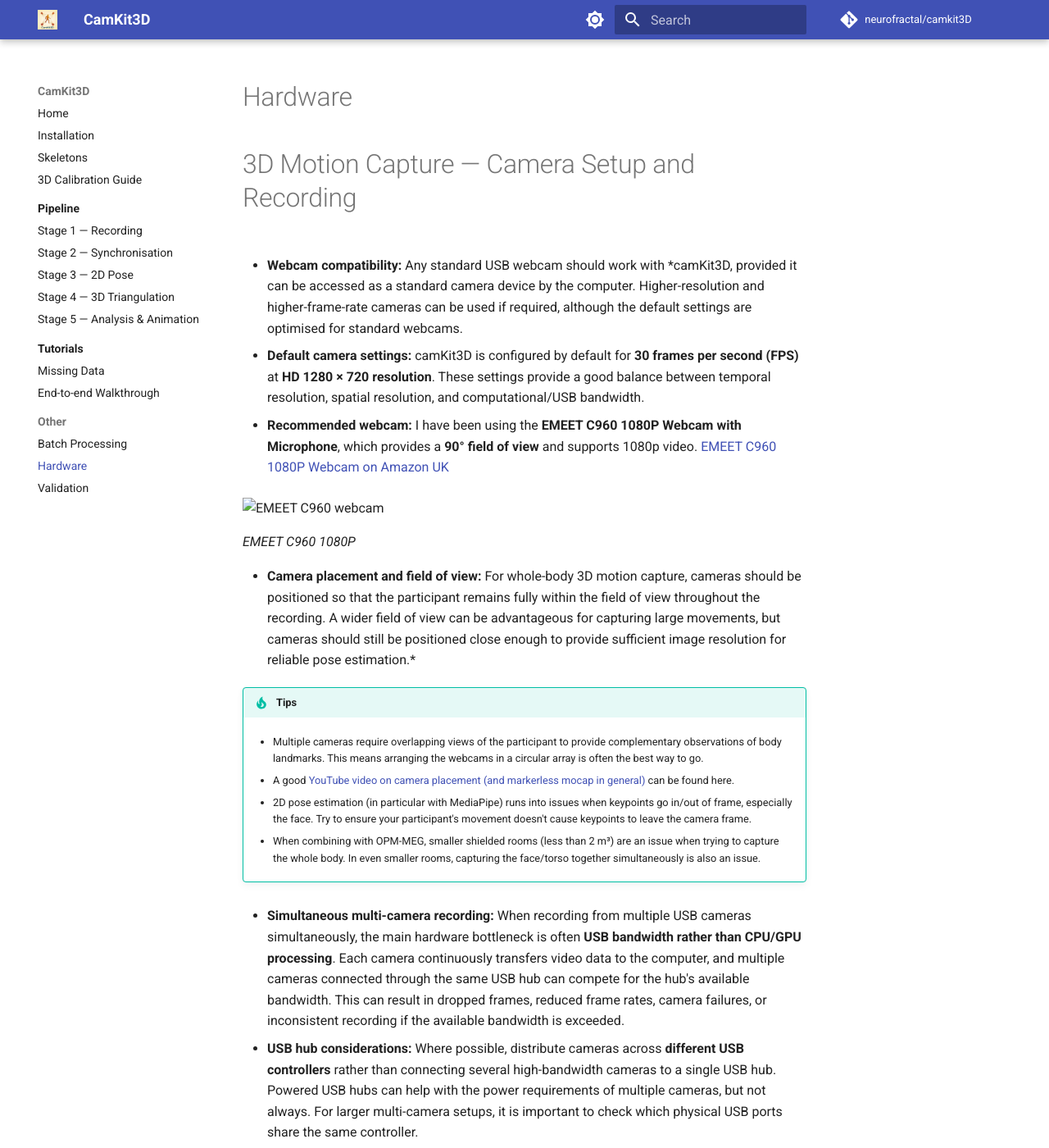
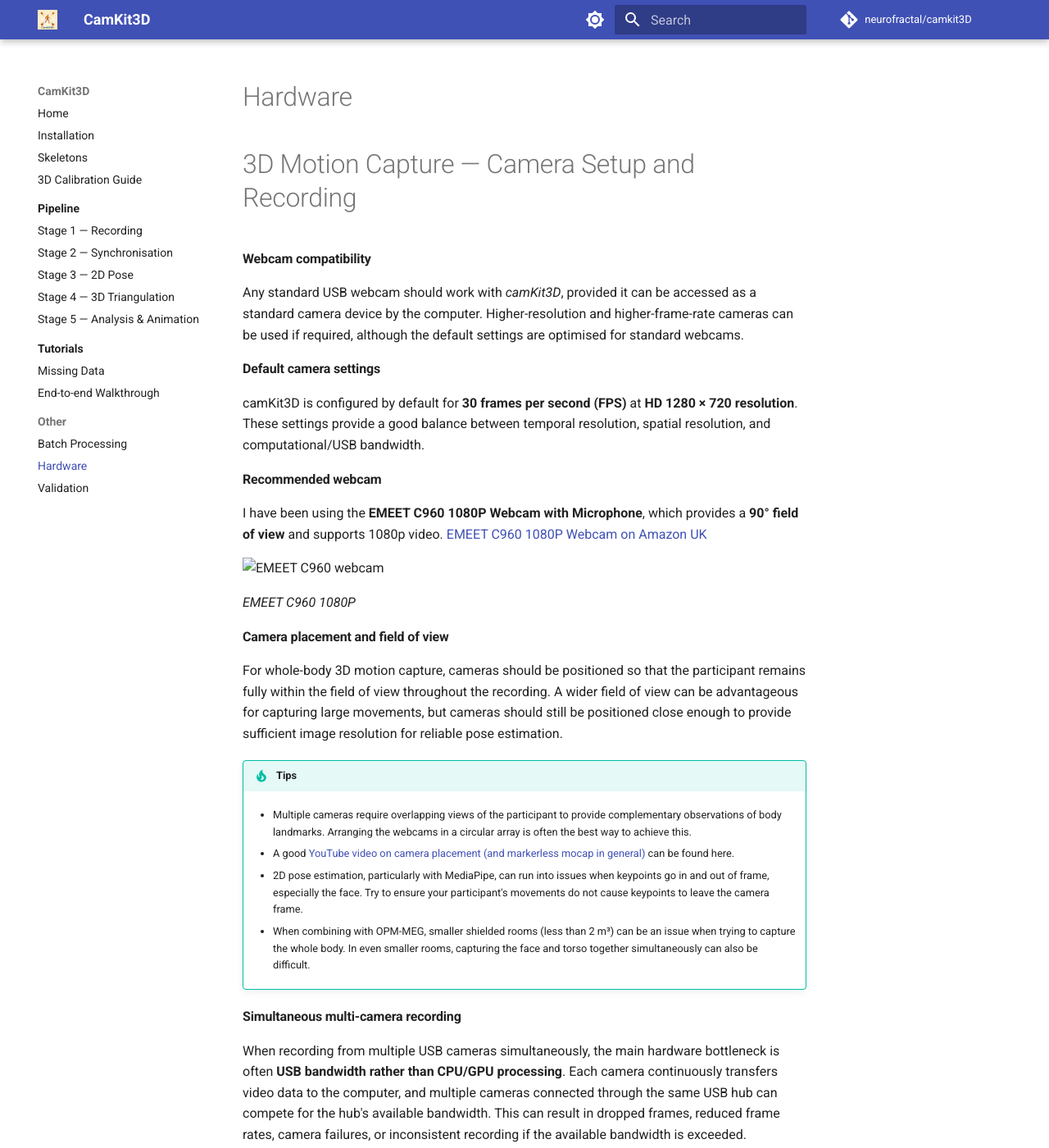
Before and after one commit to neurofractal/camkit3D, an MkDocs documentation site: the page built from docs/hardware.md, in a window 1280 px wide and 1400 px high. Shown: the whole window at 82% size. Built offline with MkDocs 1.6.1 and Material for MkDocs 9.7.7, drawn with Linux system fonts in a browser that asks for light colours; comment, search, counter and statistics services are not loaded; some of the changed text lies outside the part shown.

Commit message:
Update hardware.md

```diff
--- a/docs/hardware.md
+++ b/docs/hardware.md
@@ -2,32 +2,48 @@
 
 # 3D Motion Capture — Camera Setup and Recording
 
-* **Webcam compatibility:** Any standard USB webcam should work with *camKit3D, provided it can be accessed as a standard camera device by the computer. Higher-resolution and higher-frame-rate cameras can be used if required, although the default settings are optimised for standard webcams.
+#### Webcam compatibility
 
-* **Default camera settings:** camKit3D is configured by default for **30 frames per second (FPS)** at **HD 1280 × 720 resolution**. These settings provide a good balance between temporal resolution, spatial resolution, and computational/USB bandwidth.
+Any standard USB webcam should work with *camKit3D*, provided it can be accessed as a standard camera device by the computer. Higher-resolution and higher-frame-rate cameras can be used if required, although the default settings are optimised for standard webcams.
 
-* **Recommended webcam:** I have been using the **EMEET C960 1080P Webcam with Microphone**, which provides a **90° field of view** and supports 1080p video. [EMEET C960 1080P Webcam on Amazon UK](https://www.amazon.co.uk/dp/B07M6Y7355?th=1&utm_source=chatgpt.com)
+#### Default camera settings
+
+camKit3D is configured by default for **30 frames per second (FPS)** at **HD 1280 × 720 resolution**. These settings provide a good balance between temporal resolution, spatial resolution, and computational/USB bandwidth.
+
+#### Recommended webcam
+
+I have been using the **EMEET C960 1080P Webcam with Microphone**, which provides a **90° field of view** and supports 1080p video. [EMEET C960 1080P Webcam on Amazon UK](https://www.amazon.co.uk/dp/B07M6Y7355?th=1&utm_source=chatgpt.com)
 
 <img src="images/webcam.png" alt="EMEET C960 webcam" style="height: 400px; width: auto;">
 
 *EMEET C960 1080P*
 
-* **Camera placement and field of view:** For whole-body 3D motion capture, cameras should be positioned so that the participant remains fully within the field of view throughout the recording. A wider field of view can be advantageous for capturing large movements, but cameras should still be positioned close enough to provide sufficient image resolution for reliable pose estimation.*
+#### Camera placement and field of view
+
+For whole-body 3D motion capture, cameras should be positioned so that the participant remains fully within the field of view throughout the recording. A wider field of view can be advantageous for capturing large movements, but cameras should still be positioned close enough to provide sufficient image resolution for reliable pose estimation.
 
 !!! tip "Tips"
 
-    - Multiple cameras require overlapping views of the participant to provide complementary observations of body landmarks. This means arranging the webcams in a circular array is often the best way to go.
+    - Multiple cameras require overlapping views of the participant to provide complementary observations of body landmarks. Arranging the webcams in a circular array is often the best way to achieve this.
 
     - A good [YouTube video on camera placement (and markerless mocap in general)](https://www.youtube.com/watch?v=GxKmyKdnTy0&t=1618s) can be found here.
 
-    - 2D pose estimation (in particular with MediaPipe) runs into issues when keypoints go in/out of frame, especially the face. Try to ensure your participant's movement doesn't cause keypoints to leave the camera frame.
+    - 2D pose estimation, particularly with MediaPipe, can run into issues when keypoints go in and out of frame, especially the face. Try to ensure your participant's movements do not cause keypoints to leave the camera frame.
 
-    - When combining with OPM-MEG, smaller shielded rooms (less than 2 m³) are an issue when trying to capture the whole body. In even smaller rooms, capturing the face/torso together simultaneously is also an issue.
+    - When combining with OPM-MEG, smaller shielded rooms (less than 2 m³) can be an issue when trying to capture the whole body. In even smaller rooms, capturing the face and torso together simultaneously can also be difficult.
 
-* **Simultaneous multi-camera recording:** When recording from multiple USB cameras simultaneously, the main hardware bottleneck is often **USB bandwidth rather than CPU/GPU processing**. Each camera continuously transfers video data to the computer, and multiple cameras connected through the same USB hub can compete for the hub's available bandwidth. This can result in dropped frames, reduced frame rates, camera failures, or inconsistent recording if the available bandwidth is exceeded.
+#### Simultaneous multi-camera recording
 
-* **USB hub considerations:** Where possible, distribute cameras across **different USB controllers** rather than connecting several high-bandwidth cameras to a single USB hub. Powered USB hubs can help with the power requirements of multiple cameras, but not always. For larger multi-camera setups, it is important to check which physical USB ports share the same controller.
+When recording from multiple USB cameras simultaneously, the main hardware bottleneck is often **USB bandwidth rather than CPU/GPU processing**. Each camera continuously transfers video data to the computer, and multiple cameras connected through the same USB hub can compete for the hub's available bandwidth. This can result in dropped frames, reduced frame rates, camera failures, or inconsistent recording if the available bandwidth is exceeded.
 
-* **Data rate and compression:** The effective USB load depends on the camera's resolution, frame rate, pixel format, and whether the webcam performs hardware video compression. Uncompressed formats such as raw RGB can require substantially more bandwidth than compressed formats such as MJPEG. Reducing resolution or frame rate can substantially reduce USB bandwidth requirements when recording with multiple cameras.
+#### USB hub considerations
 
-* **Practical recommendation:** For a multi-camera setup, start with **1280 × 720 at 30 FPS** and test all cameras simultaneously before data collection. Check that every camera maintains the intended frame rate without dropped frames and that the participant remains fully visible from all viewpoints. If bandwidth becomes a limitation, reduce the camera resolution, frame rate, or distribute cameras across additional USB controllers.
+Where possible, distribute cameras across **different USB controllers** rather than connecting several high-bandwidth cameras to a single USB hub. Powered USB hubs can help with the power requirements of multiple cameras, but not always. For larger multi-camera setups, it is important to check which physical USB ports share the same controller.
+
+#### Data rate and compression
+
+The effective USB load depends on the camera's resolution, frame rate, pixel format, and whether the webcam performs hardware video compression. Uncompressed formats such as raw RGB can require substantially more bandwidth than compressed formats such as MJPEG. Reducing resolution or frame rate can substantially reduce USB bandwidth requirements when recording with multiple cameras.
+
+#### Practical recommendation
+
+For a multi-camera setup, start with **1280 × 720 at 30 FPS** and test all cameras simultaneously before data collection. Check that every camera maintains the intended frame rate without dropped frames and that the participant remains fully visible from all viewpoints. If bandwidth becomes a limitation, reduce the camera resolution, frame rate, or distribute cameras across additional USB controllers.
```
